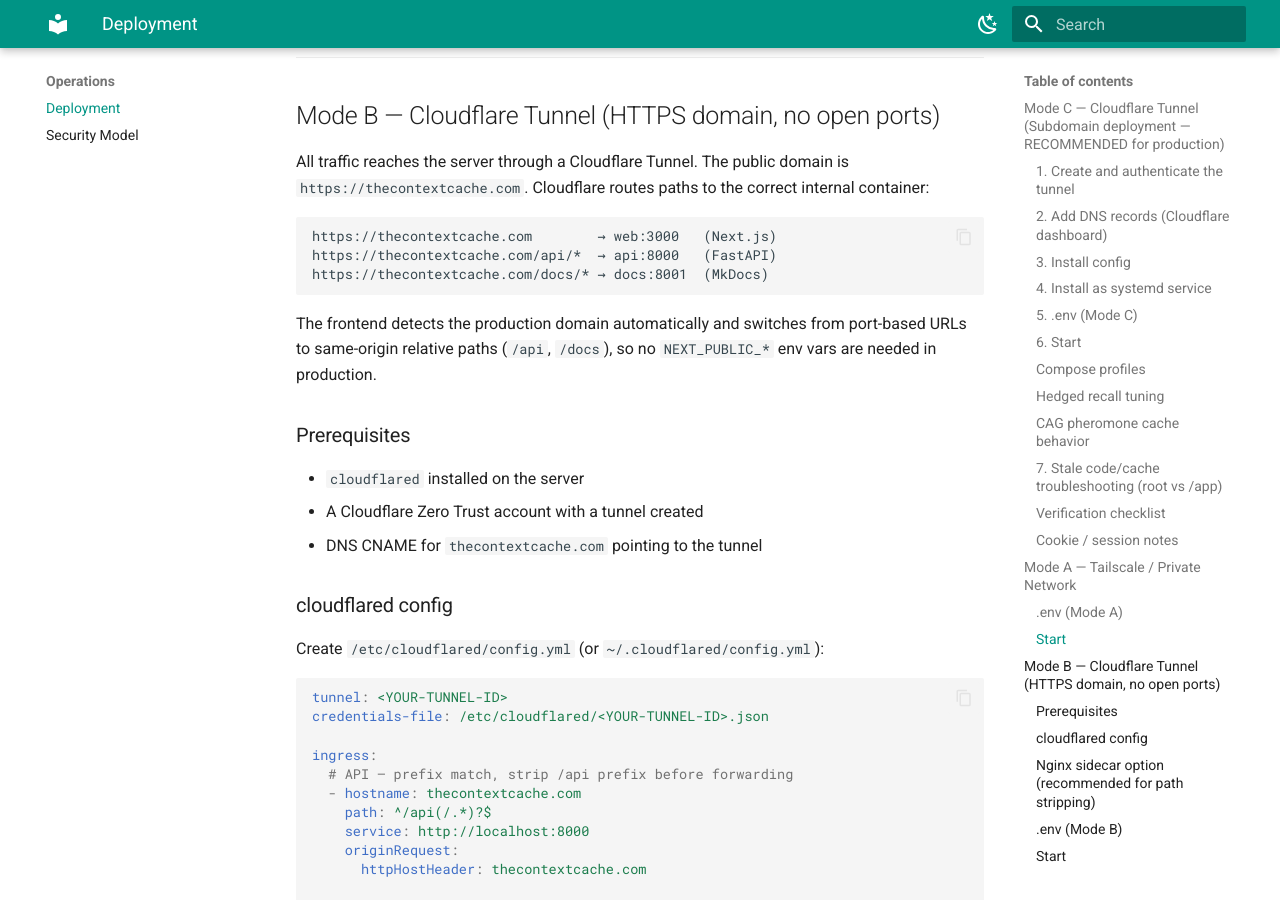
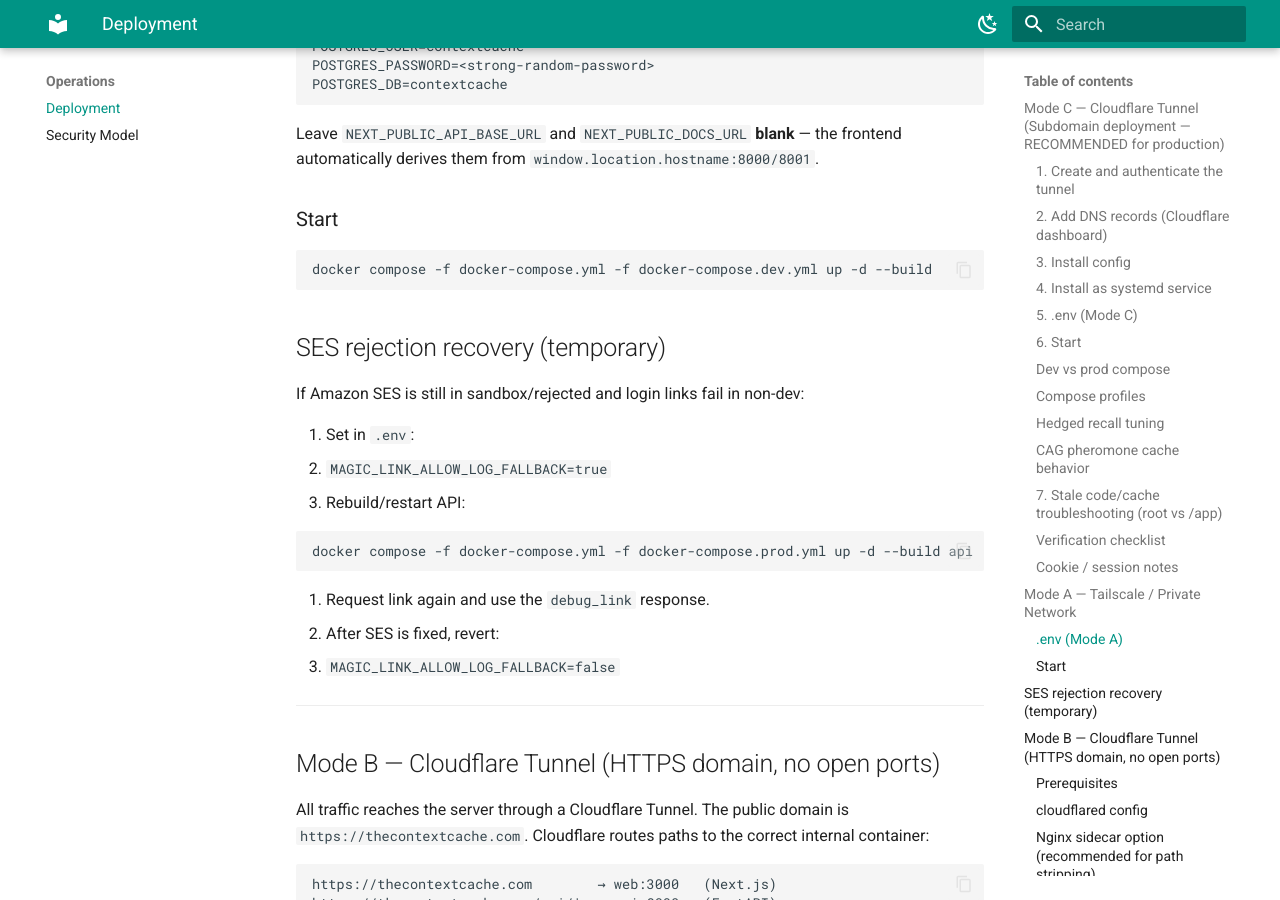
Before and after one commit to thecontextcache/contextcache, an MkDocs documentation site: the page built from docs/06-deployment.md, in a window 1280 px wide and 900 px high, scrolled down 5629 px. Built offline with MkDocs 1.6.1 and Material for MkDocs 9.7.7, drawn with Linux system fonts in a browser that asks for light colours; some of the changed text lies outside the part shown.

````diff
--- a/docs/06-deployment.md
+++ b/docs/06-deployment.md
@@ -103,8 +103,22 @@ CAG_KV_STUB_ENABLED=true
 ### 6. Start
 
 ```bash
-docker compose up -d --build
+docker compose -f docker-compose.yml -f docker-compose.prod.yml up -d --build
 sudo systemctl start cloudflared
+```
+
+### Dev vs prod compose
+
+- Dev local/server testing:
+
+```bash
+docker compose -f docker-compose.yml -f docker-compose.dev.yml up -d --build
+```
+
+- Prod (localhost-only binds for Cloudflared):
+
+```bash
+docker compose -f docker-compose.yml -f docker-compose.prod.yml up -d --build
 ```
 
 ### Compose profiles
@@ -260,8 +274,24 @@ frontend automatically derives them from `window.location.hostname:8000/8001`.
 ### Start
 
 ```bash
-docker compose up -d --build
+docker compose -f docker-compose.yml -f docker-compose.dev.yml up -d --build
 ```
+
+## SES rejection recovery (temporary)
+
+If Amazon SES is still in sandbox/rejected and login links fail in non-dev:
+
+1. Set in `.env`:
+   - `MAGIC_LINK_ALLOW_LOG_FALLBACK=true`
+2. Rebuild/restart API:
+
+```bash
+docker compose -f docker-compose.yml -f docker-compose.prod.yml up -d --build api
+```
+
+3. Request link again and use the `debug_link` response.
+4. After SES is fixed, revert:
+   - `MAGIC_LINK_ALLOW_LOG_FALLBACK=false`
 
 ---
 
````
Also changed, not shown: README.md (+29 -0 lines), docker-compose.dev.yml (added, +15 -0 lines), docker-compose.prod.yml (added, +22 -0 lines), docs/07-security.md (+2 -0 lines), 5 other files.
